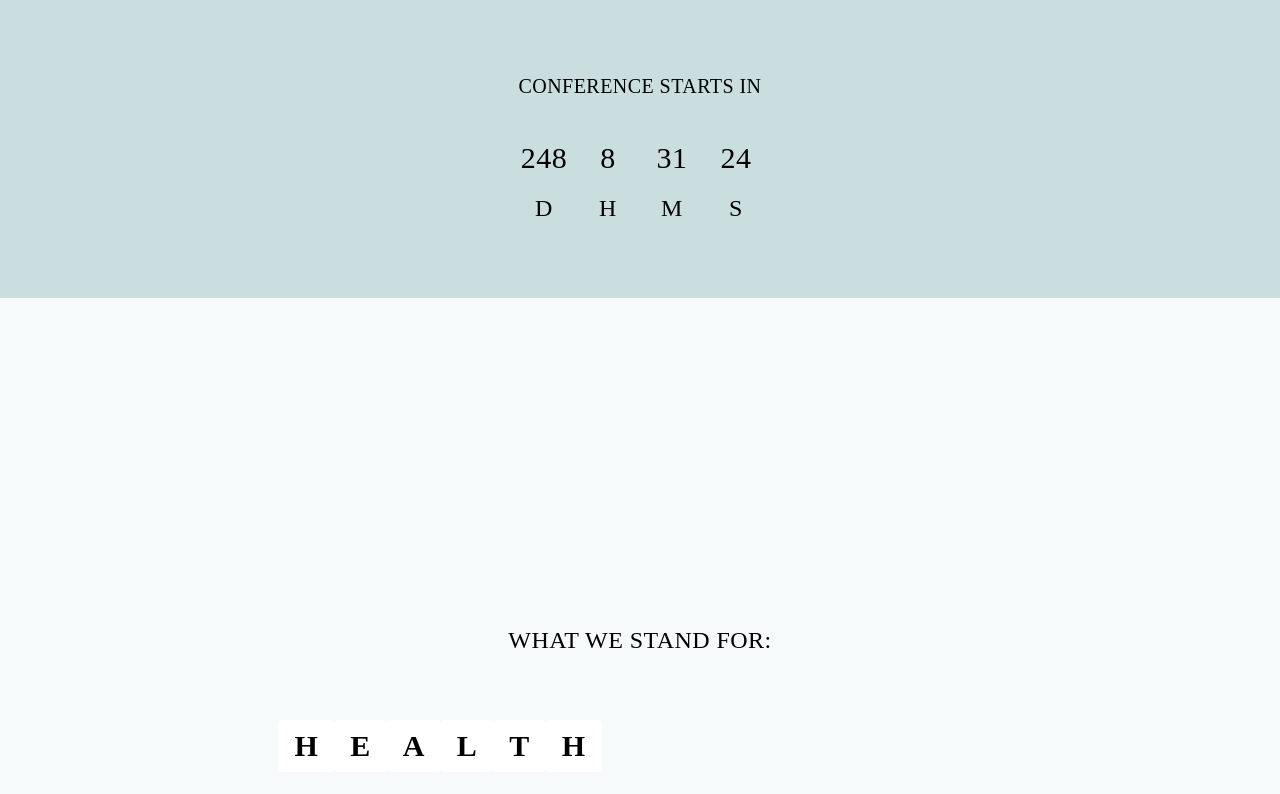
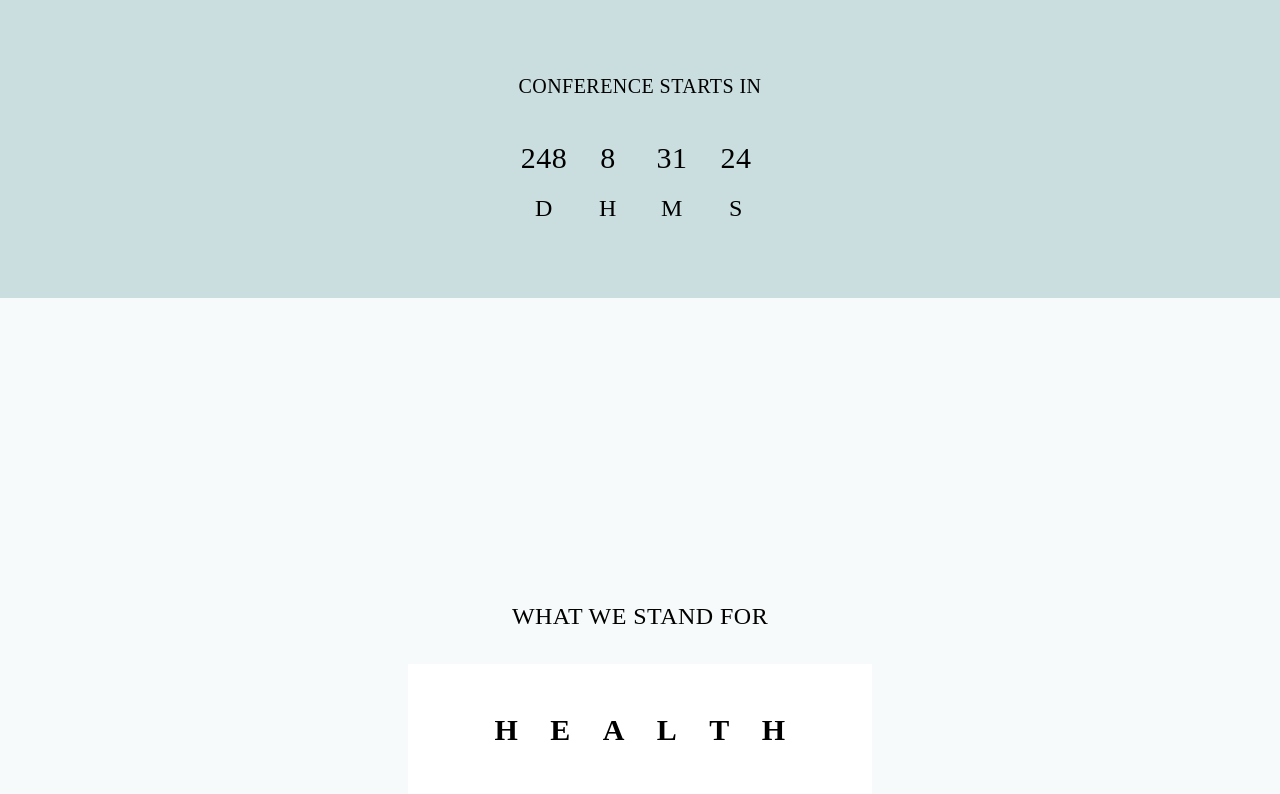
Before and after one commit to RishikSarkar/health-mun, a Next.js app: page / in a window 1280 px wide. Shown: the part 802-1596 px from the top of the page. Built offline with nearby package versions, Linux system fonts and the light colour scheme; a web font is replaced by a local one.

Commit message:
updated acronym page

```diff
--- a/components/Acronym.jsx
+++ b/components/Acronym.jsx
@@ -20,21 +20,22 @@ const Acronym = () => {
         <div id='countdown' className='font-marcellus w-full h-screen text-center bg-[#F7FAFA]'>
             <div className='max-w-[1440px] w-full h-full mx-auto flex flex-col justify-center items-center'>
                 <div className='p-8 text-2xl uppercase flex'>
-                    What we stand for:
+                    What we stand for
                 </div>
 
-                <div className='flex justify-center items-center p-8'>
+                <div className='bg-white p-8'>
+                    <div className='flex justify-center items-center p-2 pb-4'>
                         {Array.from('Health').map((letter, index) => (
                             <div
                                 key={index}
-                            className='bg-white text-3xl uppercase hover:bg-gray-200 text-black font-bold py-2 px-4 rounded cursor-pointer'
+                                className='bg-white text-3xl uppercase hover:bg-[#CADEDF] text-black font-bold py-2 px-4 cursor-pointer'
                                 onClick={() => handleClick(letter)}
                             >
                                 {letter}
                             </div>
                         ))}
-
-                    <div className='w-[400px] h-auto text-2xl'>
+                    </div>
+                    <div className='w-[400px] h-auto text-2xl p-2 pt-4'>
                         {currWord}
                     </div>
                 </div>
```
Lines whose indentation alone changed are shown as unchanged.
